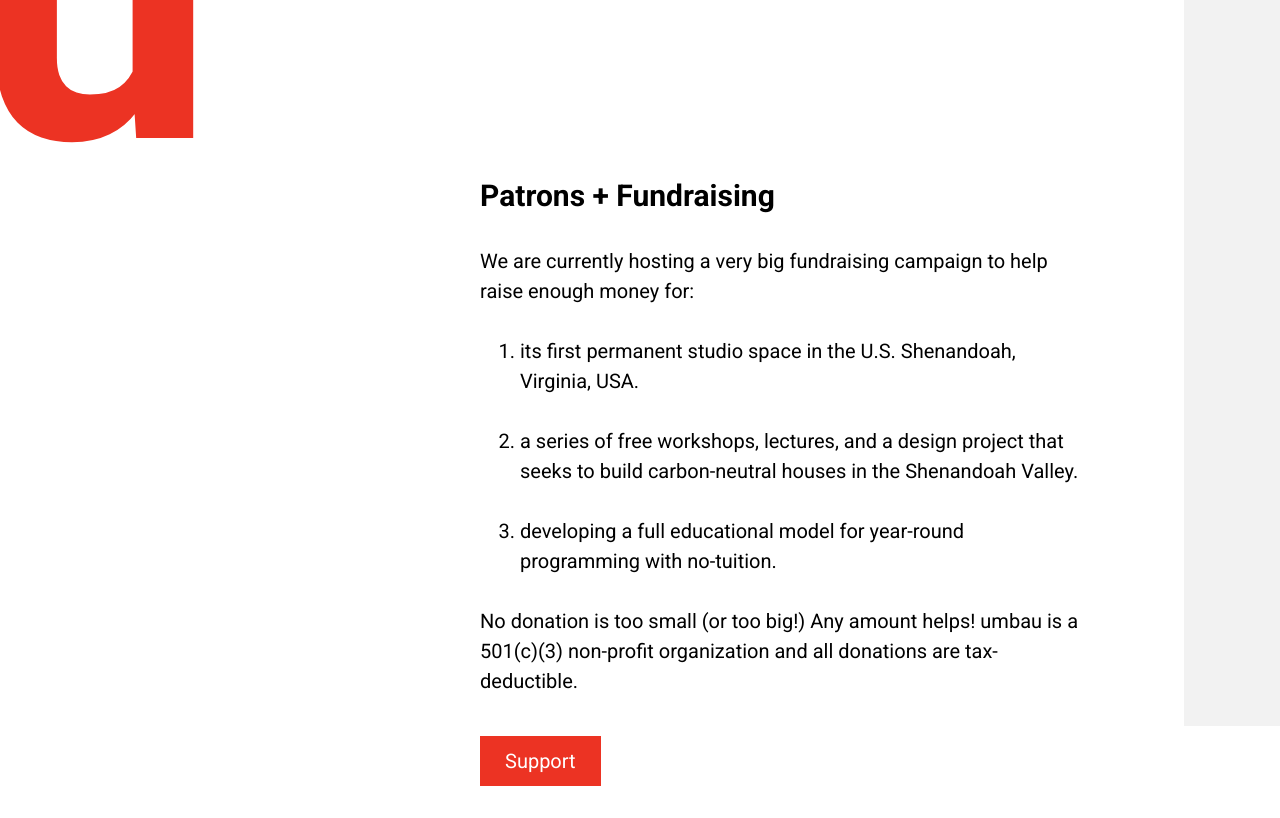
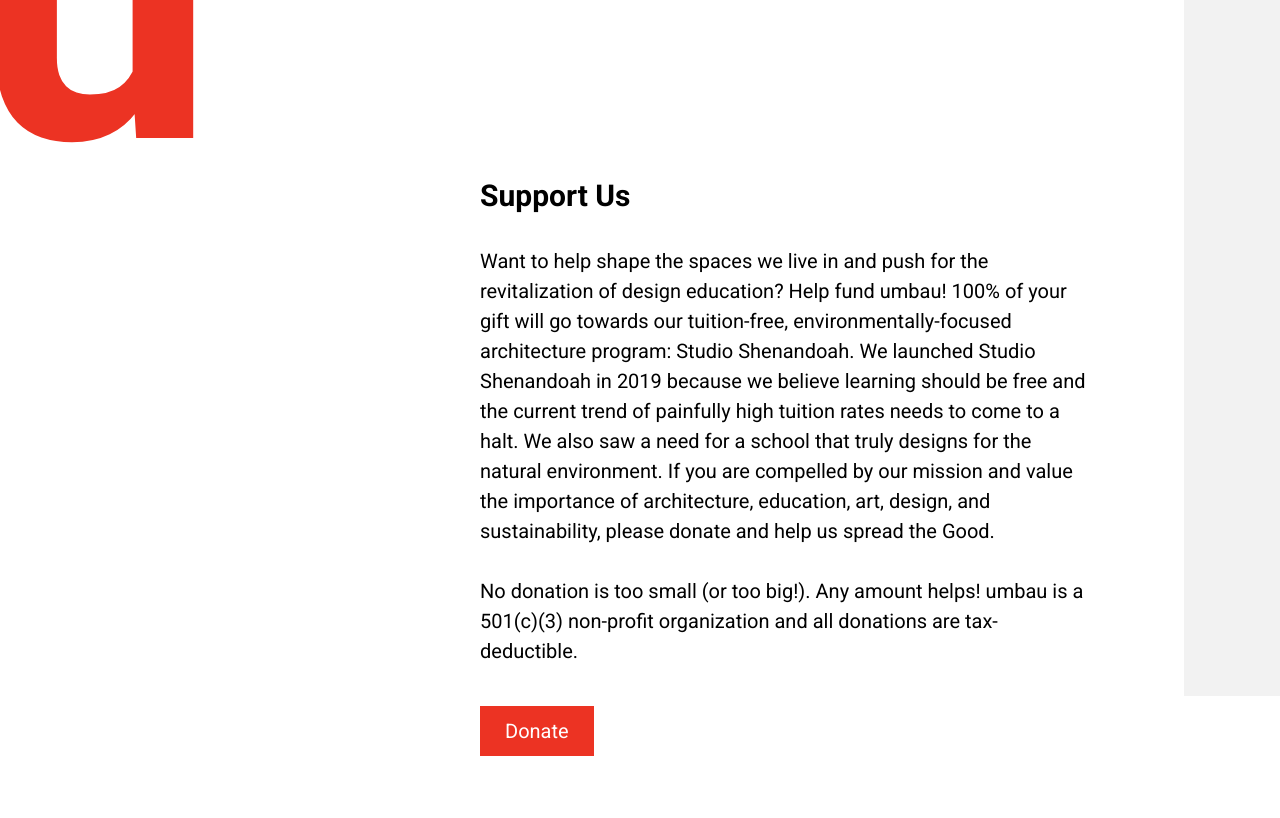
Before and after one commit to umbauschool/umbauschool.github.io, a Jekyll site: the page built from index.md, in a window 1280 px wide and 900 px high, scrolled down 10885 px, cut to the strip 82-900 px from the top of the window. Built offline with Jekyll 4.4.1, drawn with Linux system fonts in a browser that asks for light colours.

Commit message:
Update index.md

```diff
--- a/index.md
+++ b/index.md
@@ -248,21 +248,15 @@
 
 </div>
 
-## Patrons + Fundraising
+## Support Us
 
-We are currently hosting a very big fundraising campaign to help raise enough money for:
+Want to help shape the spaces we live in and push for the revitalization of design education? Help fund umbau! 100% of your gift will go towards our tuition-free, environmentally-focused architecture program: Studio Shenandoah. We launched Studio Shenandoah in 2019 because we believe learning should be free and the current trend of painfully high tuition rates needs to come to a halt. We also saw a need for a school that truly designs for the natural environment. If you are compelled by our mission and value the importance of architecture, education, art, design, and sustainability, please donate and help us spread the Good.
 
-1. its first permanent studio space in the U.S. Shenandoah, Virginia, USA.
-
-2. a series of free workshops, lectures, and a design project that seeks to build carbon-neutral houses in the Shenandoah Valley.
-
-3. developing a full educational model for year-round programming with no-tuition.
-
-No donation is too small (or too big!) Any amount helps! umbau is a 501(c)(3) non-profit organization and all donations are tax-deductible.
+No donation is too small (or too big!). Any amount helps! umbau is a 501(c)(3) non-profit organization and all donations are tax-deductible.
 
 <div class="deco-right"></div>
 
-<a class="btn" href="https://secure.givelively.org/donate/umbau-inc/u-s-studio-launch-2019">Support</a>
+<a class="btn" href="https://secure.givelively.org/donate/umbau-inc">Donate</a>
 
 ***
 
```
